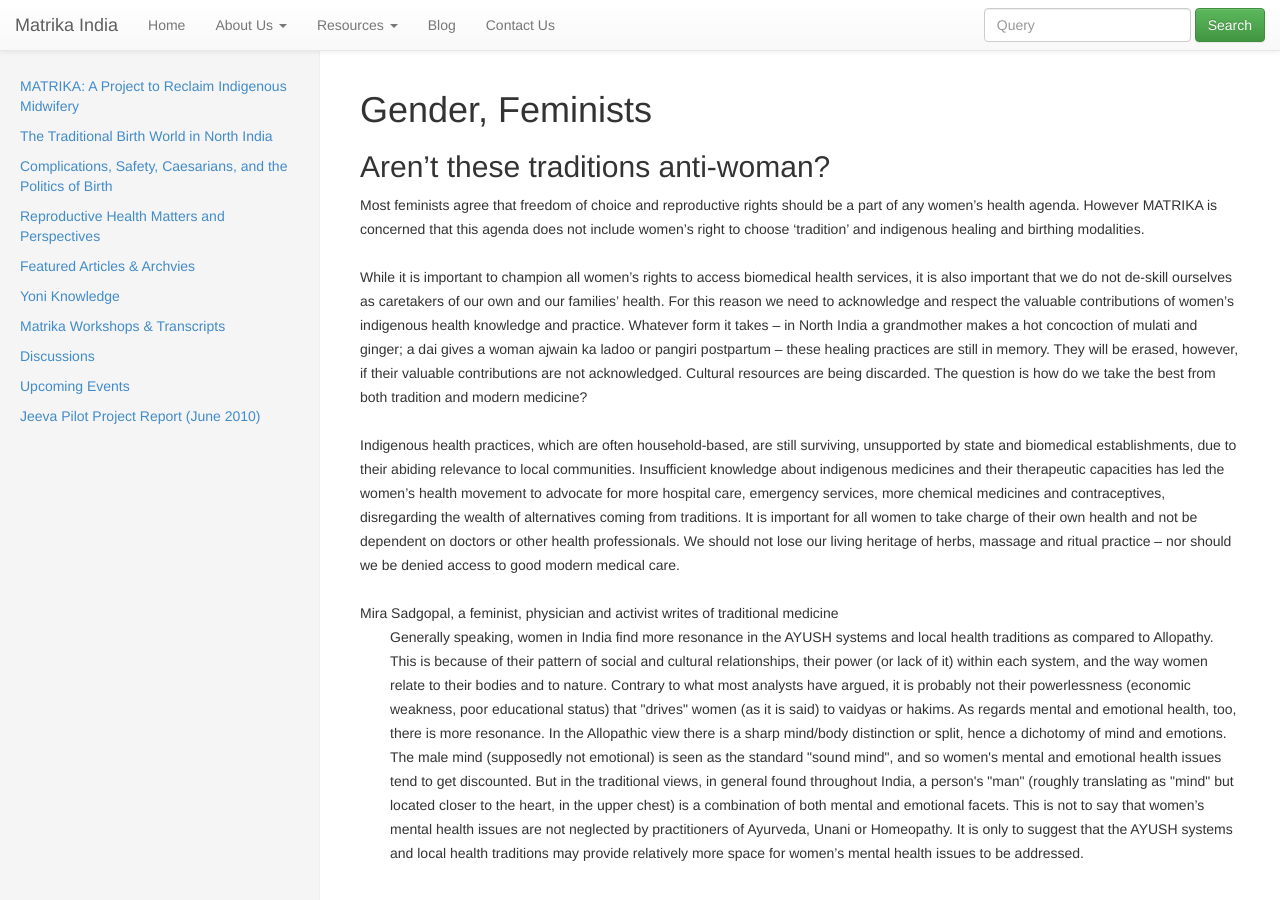
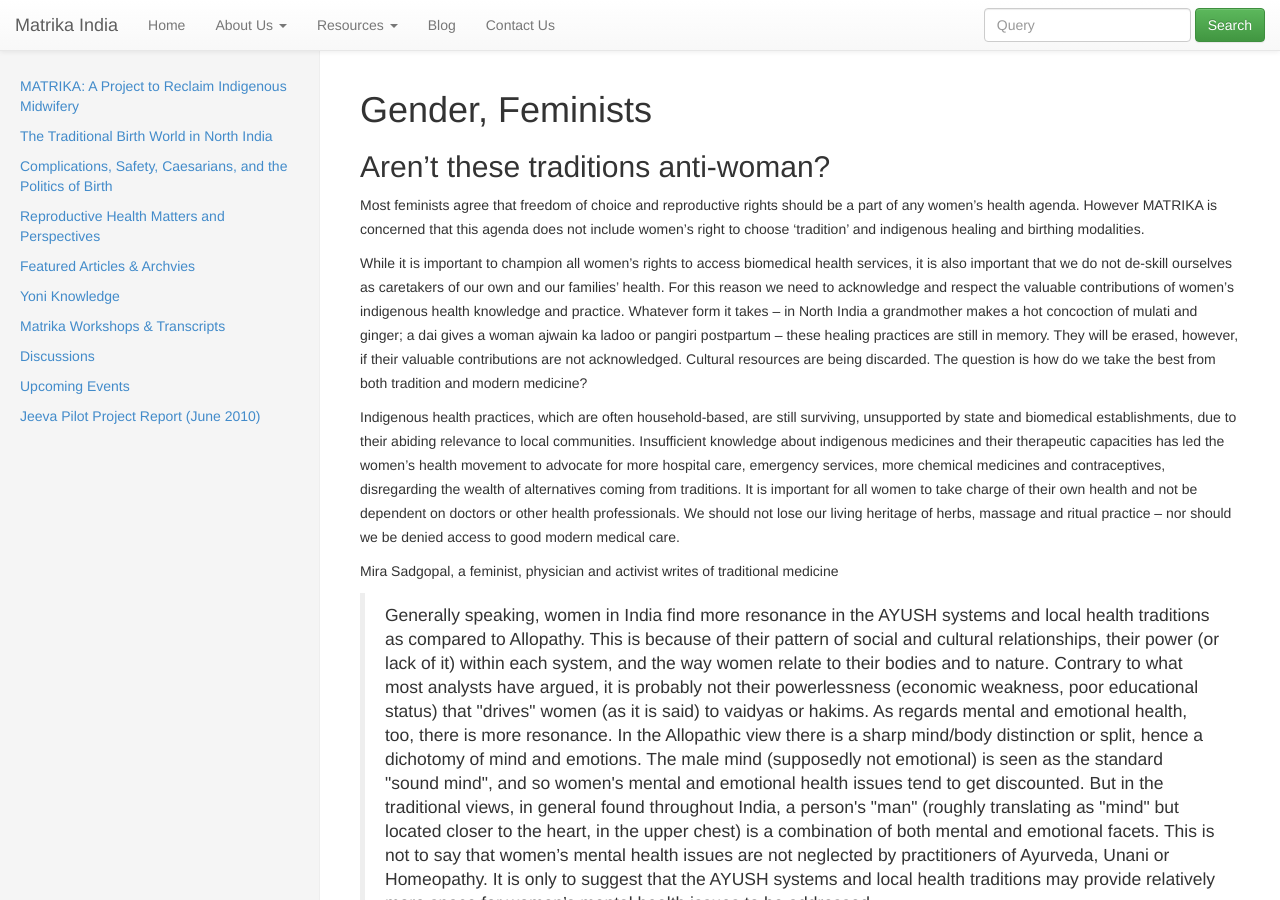
Before and after one commit to matrikaindia/matrika-beta, a Jekyll site: the page built from FAQ/Feminists.html, in a window 1280 px wide and 900 px high. Built offline with Jekyll 4.4.1, drawn with Linux system fonts in a browser that asks for light colours; nearby versions of some CDN libraries.

Commit message:
Updated page styling

```diff
--- a/FAQ/Feminists.html
+++ b/FAQ/Feminists.html
@@ -4,16 +4,20 @@ title: SiteMap
 ---
 
 <h1>Gender, Feminists</h1>
-<matrika:video clip="/Clips/Clip7_BabyStuck.video" width="384"
-	height="288" />
+
+<matrika:video clip="/Clips/Clip7_BabyStuck.video" width="384" height="288" />
+
 <h2>Aren&rsquo;t these traditions anti-woman?</h2>
+
+<p>
 Most feminists agree that freedom of choice and reproductive rights
 should be a part of any women&rsquo;s health agenda. However MATRIKA is
 concerned that this agenda does not include women&rsquo;s right to
 choose &lsquo;tradition&rsquo; and indigenous healing and birthing
 modalities.
-<br />
-<br />
+</p>
+
+<p>
 While it is important to champion all women&rsquo;s rights to access
 biomedical health services, it is also important that we do not de-skill
 ourselves as caretakers of our own and our families&rsquo; health. For
@@ -25,9 +29,9 @@ pangiri postpartum &ndash; these healing practices are still in memory.
 They will be erased, however, if their valuable contributions are not
 acknowledged. Cultural resources are being discarded. The question is
 how do we take the best from both tradition and modern medicine?
-<br />
-<br />
-Indigenous health practices, which are often household-based, are still
+</p>
+
+<p>Indigenous health practices, which are often household-based, are still
 surviving, unsupported by state and biomedical establishments, due to
 their abiding relevance to local communities. Insufficient knowledge
 about indigenous medicines and their therapeutic capacities has led the
@@ -38,11 +42,15 @@ important for all women to take charge of their own health and not be
 dependent on doctors or other health professionals. We should not lose
 our living heritage of herbs, massage and ritual practice &ndash; nor
 should we be denied access to good modern medical care.
-<br />
-<br />
+</p>
+
+<p>
 Mira Sadgopal, a feminist, physician and activist writes of traditional
 medicine
-<p style="margin-left: 30px">Generally speaking, women in India find
+</p>
+
+<blockquote>
+	Generally speaking, women in India find
 	more resonance in the AYUSH systems and local health traditions as
 	compared to Allopathy. This is because of their pattern of social and
 	cultural relationships, their power (or lack of it) within each system,
@@ -62,31 +70,36 @@ medicine
 	issues are not neglected by practitioners of Ayurveda, Unani or
 	Homeopathy. It is only to suggest that the AYUSH systems and local
 	health traditions may provide relatively more space for women&rsquo;s
-	mental health issues to be addressed.</p>
-<br />
-<h2>Why is there so much misinformation about dais and birth
-	traditions?</h2>
+	mental health issues to be addressed.
+</blockquote>
+
+<h2>Why is there so much misinformation about dais and birth traditions?</h2>
+
+<p>
 During British colonial times Western science and medicine were viewed
 as superior to Indian knowledge systems such as Ayurveda, Yoga, Tantra,
 etc. Also gender relations and the status of women in India were used as
 justifications for colonial rule. The following quotes come from
 Katherine Mayo in Mother India, (first published in 1925) a book which
 influenced the Indian elite of the time.
-<br />
-<br />
+</p>
+
+<p>
 <em>Says Dr. N.N. Parakh, the Indian physician:</em>
-<br />
-<br />
-Ignorance and the purdah system have brought the women of India to the
+</p>
+
+<p>Ignorance and the purdah system have brought the women of India to the
 level of animals. They are unable to look after themselves, nor have
 they any will of their own. They are slaves to their masculine owners.
-<br />
-<br />
+</p>
+
+<p>
 Said that outstanding Swarajist leader Lala Lajpat Rai, in his
 Presidential address to the Hindu Mahasabha Conference held in Bombay in
 December, 1925:
-<br />
-<br />
+</p>
+
+<p>
 The great feature of present day Hindu life is passivity. &ldquo;Let it
 be so &rdquo; sums up all their psychology, individual and social. They
 have got into the habit of taking things lying down. They have imbibed
@@ -96,25 +109,26 @@ unnecessarily assertive, impudent, ill-mannered woman, but even if that
 were the only road which the Hindu woman must traverse in order to be an
 efficient, courageous, independent and physically fit mother, I would
 prefer it to the existing state of things.
-<br />
-<br />
-<div class="center">
-	<img src="/assets/images/Rajasthani-miniature.gif" width="450"
-		height="314" /><br /> <span class="caption">A Rajasthani
-		miniature of a noblewoman&rsquo;s birth scene. Note the special
+</p>
+
+<img class="center" src="/assets/images/Rajasthani-miniature.gif" width="450" height="314" />
+<span class="caption">A Rajasthani miniature of a noblewoman&rsquo;s birth scene. Note the special
 		birthing bed being carried in, the preparation of a herbal concoction
 		on the left, and perhaps atta being kneaded for the ritual splitting
-		of the atta.</span>
-</div>
-<h2>What about the idea that birth and menstruation are
-	&lsquo;dirty&rsquo;?</h2>
+		of the atta.
+</span>
+
+<h2>What about the idea that birth and menstruation are &lsquo;dirty&rsquo;?</h2>
+
+<p>
 It is very tempting for modern women to stand outside of ideas of the
 &lsquo;dirty&rsquo; female body and critique them as archaic and
 misogynist. Considering the MATRIKA data and focusing a woman-centered
 eye on India&rsquo;s extensive and ancient visual culture cautions us
 against doing so.
-<br />
-<br />
+</p>
+
+<p>
 Dais&rsquo; voices suggest that this &lsquo;dirt&rsquo; correlates
 closely to the fertility of the earth and of the female body. So-called
 &lsquo;pollution taboos&rsquo; are related to this female
@@ -128,16 +142,14 @@ ultimate polluting substance in the shastra literature, is spoken of
 reverently. It is no coincidence that dais are mainly from low and
 outcaste communities. Both caste and gender are involved in concepts of
 the &lsquo;dirty&rsquo;.
-<br />
-<br />
-<div class="center">
-	<img src="/assets/images/village-woman-plasters.gif" width="350"
-		height="235" /><br /> <span class="caption">A village woman
-		plasters the walls of her home with gobar (cow dung) which is known to
-		keep away insects.</span>
-</div>
-<br />
-<br />
+</p>
+
+<img class="center" src="/assets/images/village-woman-plasters.gif" width="350" height="235" />
+<span class="caption">A village woman plasters the walls of her home with gobar (cow dung) which is known to
+		keep away insects.
+</span>
+
+<p>
 Despite the pejorative connotations, this concept has allowed for
 abiding female spaces and birth cultures. In the &lsquo;male&rsquo; or
 &lsquo;dominant&rsquo; view these female times are &lsquo;filthy&rsquo;
@@ -153,77 +165,94 @@ the usual social constraints are suspended. Of course we need to
 question the priestly voice and de-sacralisation of menstruation and
 birth &ndash; but we should not throw out the baby with the bathwater. We
 should not ignore traditional birth knowledge.
-<br />
-<br />
-<h2>How can we who are concerned about gender and the politics of
-	knowledge understand the gender biases of modern medicine?</h2>
+</p>
+
+<h2>
+	How can we who are concerned about gender and the politics of
+	knowledge understand the gender biases of modern medicine?
+</h2>
+
 <ul>
 	<li>Science and modern knowledge systems were developed in 17th
 		Century Europe among a group of elite men, outside of the
 		Universities, that were controlled by the Church. They explicitly and
 		implicitly excluded women for 300 years. (And also lower class men and
-		men of color.)</li>
+		men of color.)
+	</li>
 	<li>In England the Royal Society was founded in 1660 and the first
-		woman was admitted in 1945.</li>
+		woman was admitted in 1945.
+	</li>
 	<li>In the United States Smith College was founded in 1875 as the
 		first educational institution which followed the same curriculum as
 		men&rsquo;s elite Ivy League colleges to which women had no access. At
 		the time of its founding, the dean of the Harvard medical school
 		published a book in which he argued that a rigorous intellectual
 		curriculum would shrivel a woman&rsquo;s uterus since all her blood
-		would have to go to her brain.</li>
+		would have to go to her brain.
+	</li>
 	<li>One characteristic of this system was that it depended on a
 		new world view &ndash; one in which the non-human world was
 		machine-like, had no consciousness or agency. God was understood to be
 		the creator of the world, likened to a master clockmaker of an inert
 		and unconscious universe. God wound up the clock and gave it its
-		working rules, the &ldquo;laws of nature &rdquo;.</li>
+		working rules, the &ldquo;laws of nature &rdquo;.
+	</li>
 	<li>Human beings (male) endowed with a God-like mind could figure
-		out the rules &ndash; they are called the &lsquo;laws of nature&rsquo;.</li>
+		out the rules &ndash; they are called the &lsquo;laws of nature&rsquo;.
+	</li>
 	<li>Spirit or soul was removed from nature &ndash; nature was inert
 		and nature and culture were totally separate, becoming categories that
 		are mutually exclusive in the sense that culture is what nature is not
-		and nature is what culture is not.</li>
+		and nature is what culture is not.
+	</li>
 	<li>According to Boyd, the father of the scientific experimental
 		method, God could create and annihilate but Nature could do neither.
 		Thus experimental science was fully legitimated to act upon nature.
 		Women could not participate in these experiments since women were
-		equated with nature.</li>
+		equated with nature.
+	</li>
 	<li>These changes in worldview overlapped with the
 		&lsquo;Enclosure movement&rsquo; &ndash; land being enclosed and
 		privately owned. Before many people had rights to land. The European
 		&lsquo;commons&rsquo; was the material foundation of peasant social
 		life. Land became a &lsquo;resource&rsquo; and peasants were removed
 		by the &lsquo;owners&rsquo;. Livelihoods, social life, sacredness of
-		land were all eroded.</li>
+		land were all eroded.
+	</li>
 </ul>
-<br />
-<h2>&ldquo;The Age of Reason was Built on the Ashes of European
-	Shamanesses &rdquo;</h2>
+
+<h2>&ldquo;The Age of Reason was Built on the Ashes of European Shamanesses &rdquo;</h2>
+
 <ul>
 	<li>The emergence of this knowledge system corresponded with the
 		witchhunts (most of whom were women) and the persecution of other
 		&lsquo;heretics&rsquo;. In Europe these were bloody centuries, full of
 		religious and class wars. There was a prominence of women in the
-		peasant rebellions.</li>
+		peasant rebellions.
+	</li>
 	<li>In the German city of Cologne during the religious wars nearly
 		all the midwives were executed. Women accused of witchcraft were often
 		midwives and healers as well as shamanesses using local psychotropic
-		plants.</li>
+		plants.
+	</li>
 	<li>The wise women (in French Sage Fem, in Hindi
 		Samajwali &ndash; she who knows) lived in local communities mostly
 		practicing subsistence agriculture. They articulated the agency of the
 		non-human world through expressions of gratitude, reciprocity,
-		language of the spirit, as well as gift exchange.</li>
+		language of the spirit, as well as gift exchange.
+	</li>
 	<li>Nature&rsquo;s powers of Regeneration were not separate from
 		human regeneration. Psychotropic substances, communication with the
-		dead, rituals all facilitated regeneration.</li>
+		dead, rituals all facilitated regeneration.
+	</li>
 	<li>In the earlier worldview there was a world soul, Anima Mundi,
 		and all of matter was full of life. The world was full of God. The
 		five elements (the panchmahabhuta) linked the human and non-human
-		world.</font>
+		world.
 	</li>
 	<li>The shaman &ndash; plant &ndash; ritual &ndash; forest or jungle all
-		co-created each other in this cosmovision.</li>
+		co-created each other in this cosmovision.
+	</li>
 </ul>
+
 <em>Courtesy Dr. Frederique Apfel Marglin</em>
```
Also changed, not shown: DidYouKnow.html (+19 -17 lines), FAQ/NGO.html (+23 -10 lines).
